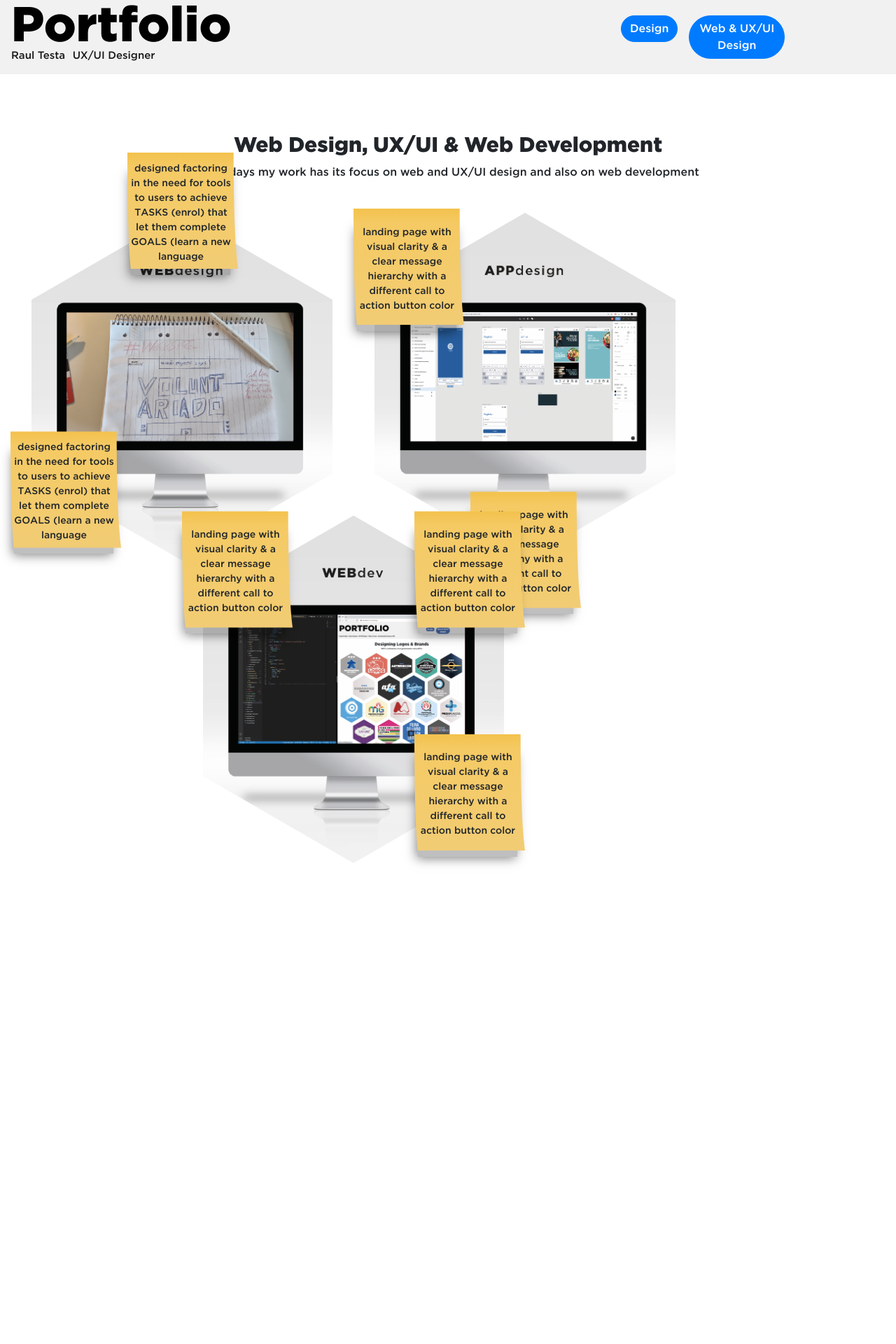
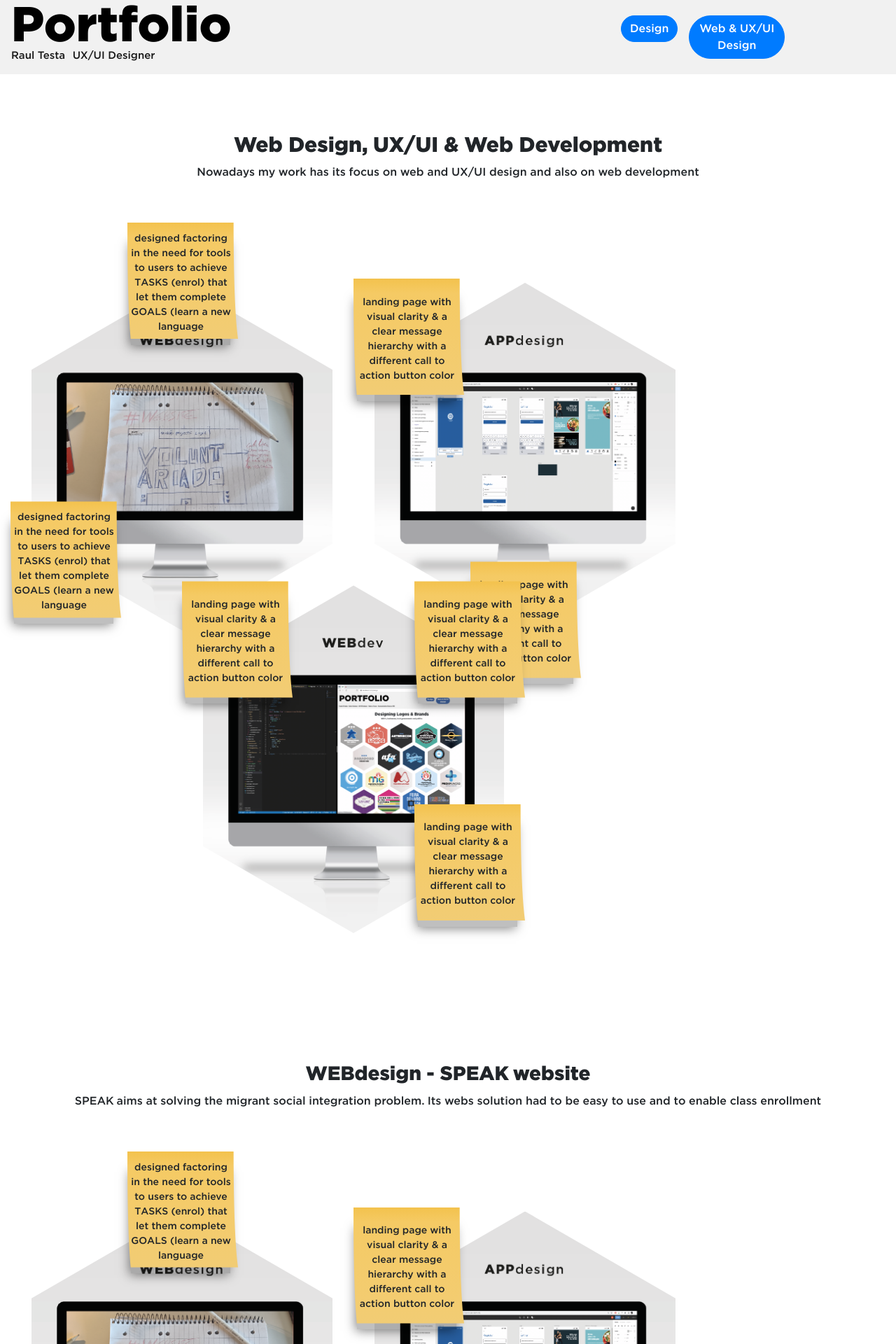
Before and after one commit to raultesta/Vue, a Vue app: page /web-ux in a window 1280 px wide. Shown: the top 1920 px of the page at 70% size. Before the commit the page ends 1312 px from the top, so only its background shows below. Built offline with nearby package versions, Linux system fonts and the light colour scheme.

Commit message:
Adjusted the top margins of the WEBUX page containers and created the SPEAK website section of that page

```diff
--- a/src/views/pages/WebUx.vue
+++ b/src/views/pages/WebUx.vue
@@ -1,9 +1,17 @@
 <template>
     <page wrapperClass="page-design">
       <b-row>
-        <b-col class="d-flex flex-column align-items-center">
+        <b-col class="d-flex flex-column align-items-center col" style="margin-bottom: 100px;">
           <h2>Web Design, UX/UI & Web Development</h2>
           <p>Nowadays my work has its focus on web and UX/UI design and also on web development </p>
+        </b-col>
+      </b-row>
+      <hexagon-grid :hexagons="hexagons" size="large"/>
+          <b-row>
+        <b-col class="d-flex flex-column align-items-center col" style="margin-top: 280px; margin-bottom: 100px;
+">
+          <h3>WEBdesign - SPEAK website</h3>
+          <p>SPEAK aims at solving the migrant social integration problem. Its webs solution had to be easy to use and to enable class enrollment</p>
         </b-col>
       </b-row>
       <hexagon-grid :hexagons="hexagons" size="large"/>
```
